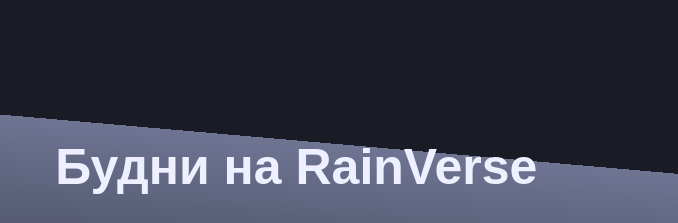
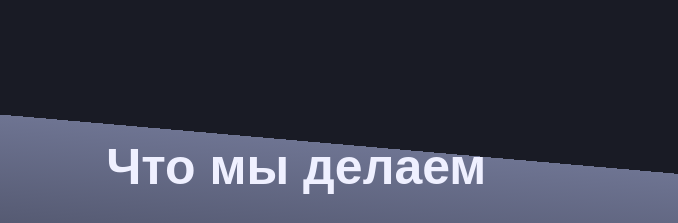
Before and after one commit to RainVerse-minecraft/Skitons, a plain HTML site: page index.html in a window 1280 px wide. Shown: the part 1140-1363 px from the top of the page, 0-678 px from the left. Drawn offline with Linux system fonts and the light colour scheme; files whose address does not match are found by name; a web font is replaced by a local one.

Commit message:
Update index.html

```diff
--- a/index.html
+++ b/index.html
@@ -45,7 +45,7 @@
     <div class="verbluyzhonok" id="verbluyzhonok">
         <div class="container">
             <div class="kolya_gfx">
-                <h2 class="tuDun yaKalendar">Будни на RainVerse</h2>
+                <h2 class="tuDun yaKalendar">Что мы делаем</h2>
                 <p class="section-text perevernu">Нихуя или Дохуя, сами определяйте.</p>
             </div>
             <div class="bednilotito">
```
